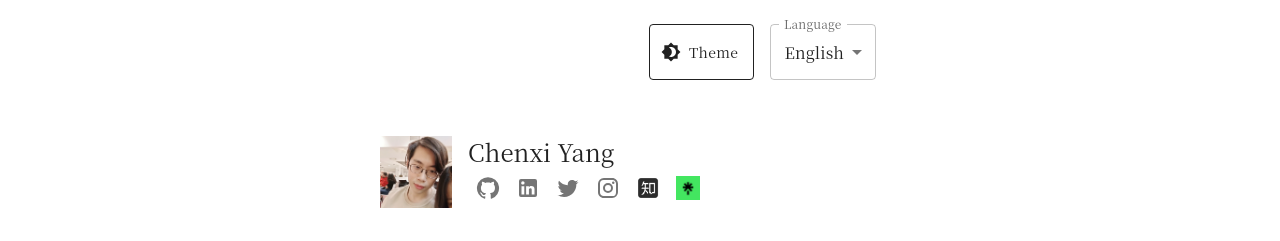
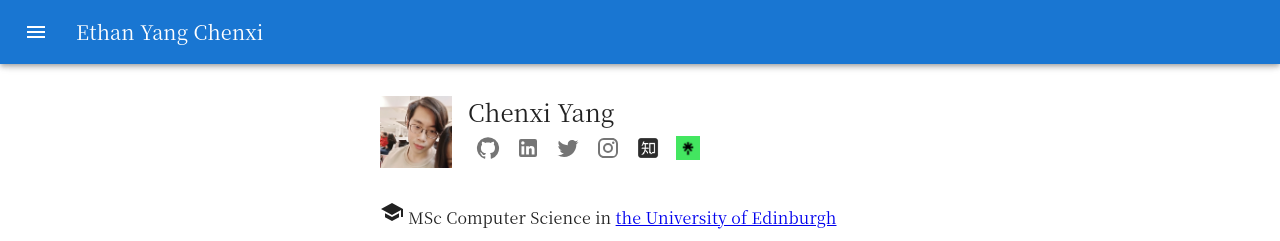
Before and after one commit to pustot/index, a React (Create React App) app: page / in a window 1280 px wide. Shown: the top 241 px of the page. Built offline with nearby package versions, Linux system fonts and the light colour scheme; a web font is replaced by a local one.

Commit message:
update navi, add about the domain name

```diff
--- a/package.json
+++ b/package.json
@@ -1,7 +1,7 @@
 {
   "name": "ethanyangcx",
-  "version": "1.0.0",
-  "description": "Ethan Yang Chenxi",
+  "version": "1.1.0",
+  "description": "Ethan Yang Chenxi Home Page",
   "keywords": [
     "react",
     "starter"
--- a/src/App.js
+++ b/src/App.js
@@ -4,8 +4,14 @@ import "./styles.scss";
 import PostCard from "./components/PostCard";
 import {
   Button, Container, CssBaseline, FormControl,
-  Grid, Icon, IconButton, InputLabel, MenuItem, Select, Stack, Typography
+  Grid, Icon, IconButton, InputLabel, MenuItem, Select, Stack, Typography,
+  Box, Drawer, List, Divider, ListItem, ListItemButton, ListItemIcon, ListItemText,
+  AppBar, Toolbar
 } from '@mui/material';
+
+import InboxIcon from '@mui/icons-material/MoveToInbox';
+import MailIcon from '@mui/icons-material/Mail';
+import MenuIcon from '@mui/icons-material/Menu';
 
 import hanpoly from './assets/hanpoly.png'
 import qieyunAutoderiver from './assets/qieyun-autoderiver.png'
@@ -21,10 +27,13 @@ import Brightness7Icon from '@mui/icons-material/Brightness7';
 import SchoolIcon from '@mui/icons-material/School';
 import GitHubIcon from '@mui/icons-material/GitHub';
 import InstagramIcon from '@mui/icons-material/Instagram';
+import LanguageIcon from '@mui/icons-material/Language';
 import LinkedInIcon from '@mui/icons-material/LinkedIn';
 import TwitterIcon from '@mui/icons-material/Twitter';
 import FavoriteIcon from '@mui/icons-material/Favorite';
 import TravelExploreIcon from '@mui/icons-material/TravelExplore';
+import HomeIcon from '@mui/icons-material/Home';
+import InfoIcon from '@mui/icons-material/Info';
 
 import Zhihu4Light from "./assets/zhihu4light.png";
 import Zhihu4Dark from "./assets/zhihu4dark.png";
@@ -38,8 +47,11 @@ function App() {
   const colorMode = React.useContext(ColorModeContext);
 
   const [lang, setLang] = React.useState('en');
+  const [isDrawerOpen, setIsDrawerOpen] = React.useState(false);
+  const [pageName, setPageName] = React.useState('home');
 
   const handleLangChange = (event) => {
+    console.log(event.target);
     setLang(event.target.value);
   };
 
@@ -49,30 +61,70 @@ function App() {
 
   const domain = "http://yangcxyo.com/";
 
+  const toggleDrawer = (open) => (event) => {
+    if (event.type === 'keydown' && (event.key === 'Tab' || event.key === 'Shift')) {
+      return;
+    }
 
-  return (
-    <div>
+    setIsDrawerOpen(open);
+  }
 
+  const handlePageHome = (event) => {
+    setPageName('home');
+  }
 
-      <Container maxWidth="sm">
-      <Stack spacing={4} px={2} pb={4}>
-        <Stack direction="row" spacing={2} justifyContent="flex-end" sx={{p: 3}}>
-          <Button variant="outlined"
-                onClick={colorMode.toggleColorMode}
-                color="inherit"
-                sx={{textTransform: "none"}}
-                startIcon={theme.palette.mode === 'dark' ? <Brightness7Icon /> : <Brightness4Icon />}>
+  const handlePageAbout = (event) => {
+    setPageName('about');
+  }
+
+  const IndexDrawer = () => (
+    <Box
+      sx={{ width: 250 }}
+      role="presentation"
+      onClick={toggleDrawer(false)}
+      onKeyDown={toggleDrawer(false)}
+    >
+      <List>
+
+          <ListItem key="home" disablePadding>
+            <ListItemButton value={"home"} onClick={handlePageHome}>
+              <ListItemIcon>
+                <HomeIcon />
+              </ListItemIcon>
+              Home
+            </ListItemButton>
+          </ListItem>
+
+          <ListItem key="about" disablePadding>
+            <ListItemButton  value={"about"} onClick={handlePageAbout}>
+              <ListItemIcon>
+                <InfoIcon />
+              </ListItemIcon>
+              About
+            </ListItemButton>
+          </ListItem>
+
+      </List>
+
+      <Divider />
+
+      <List>
+
+        <ListItem key="theme" disablePadding>
+          <ListItemButton
+                onClick={colorMode.toggleColorMode}>
+                  <ListItemIcon>
+                      {theme.palette.mode === 'dark' ? <Brightness7Icon /> : <Brightness4Icon />}
+                  </ListItemIcon>
                 {getLocaleText(
-              {"en": "Theme", "zh-tra": "主題", "zh-sim": "主题", "tto-bro": "Tvo2D8ae", "tto": "VvaH"},
+                  {"en": "Colour Theme", "zh-tra": "主題", "zh-sim": "主题", "tto-bro": "Tvo2D8ae", "tto": "VvaH"},
                   lang
                   )}
-          </Button>
+          </ListItemButton>
+        </ListItem>
 
-          <FormControl >
-            <InputLabel id="demo-simple-select-label">{getLocaleText(
-              {"en": "Language", "zh-tra": "語言", "zh-sim": "语言", "tto-bro": "Zei2ZeiH", "tto": "SRHM"},
-              lang
-              )}</InputLabel>
+        <ListItem key="page-language">
+          <ListItemIcon> <LanguageIcon/> </ListItemIcon>
           <Select
             labelId="demo-simple-select-label"
             id="demo-simple-select"
@@ -86,9 +138,58 @@ function App() {
             <MenuItem value={"tto-bro"}>b8Q7Z2D.</MenuItem>
             <MenuItem value={"tto"}>mim</MenuItem>
           </Select>
-          </FormControl>
+        </ListItem>
 
-        </Stack>
+      </List>
+    </Box>
+  );
+
+
+  return (
+    <div>
+
+          <AppBar position="fixed" color="primary">
+            <Toolbar>
+              <IconButton
+                size="large"
+                edge="start"
+                color="inherit"
+                aria-label="menu"
+                sx={{ mr: 2 }}
+                onClick={toggleDrawer(true)}
+              >
+                <MenuIcon />
+              </IconButton>
+              <Typography variant="h6" component="div" sx={{ flexGrow: 1 }}>
+                Ethan Yang Chenxi
+              </Typography>
+            </Toolbar>
+          </AppBar>
+
+      <br/>
+
+      <Drawer
+          anchor="left"
+          open={isDrawerOpen}
+          onClose={toggleDrawer(false)}
+        >
+          {IndexDrawer()}
+        </Drawer>
+
+      <Container maxWidth="sm">
+
+        <br/>
+        <br/>
+        <br/>
+
+        {pageName=='home'?(
+      <Stack spacing={4} px={2} pb={4}>
+
+
+
+
+
+
 
           <Stack direction="row"  spacing={2}>
 
@@ -310,7 +411,41 @@ function App() {
           toLink={domain + "qieyun-autoderiver"}
         />
 
+
       </Stack>
+      ):(
+        <Stack spacing={4} px={2} pb={4}>
+          Yang Chenxi Yo! <br/><br/>
+
+          Hello, my name is Chenxi Yang (楊晨曦) and here is my protfolio.
+          By the way, my English name is Ethan if you prefer the English name.
+          I chose the English name mostly because E-Than-Yang sounds like Xi-Chen-Yang and Hei-San-Yeung,
+          which are Mandarin and Cantonese pronunciations of my Chinese name reversed.
+          <br/><br/>
+
+          The domain name "yangcxyo" consists of my surname Yang (楊), the abbreviation of my given name Chen-xi
+          (Chen (晨) and Xi (曦) are two characters), and "yo".
+          It is chosen firstly because the names "yang", "yangcx", "cxyang",
+          "chenxiyang", "yangchenxi", "ethanyang" are all taken, and I had to add some thing to my most preferred
+          domain names.
+          The additional "yo" can be first understood as cool greetings to all of you coming to my website.
+          It means "I" in Spanish.
+          It is also related to my surname, 楊. In Japanese, 楊 is pronounced exactly as Yō (よう), and since Japanese
+          is my third language and I enjoyed the time when I did my minor degree in Japanese and called Yō-sensei
+          (not in the strict meaning), it is worthwhile add this part in memory. Besides, 楊 is pronounced in many
+          languages and dialects in different but interrelated ways, for what Yang and Yo are very representative:
+          most of them have a semivowel or an approximant consonant at beginning, with a main vowel somewhat open and back,
+          and a nasal element that could be implemented with a back nasal consonant in the end, or nasalization
+          of the main vowel, or just lost in history. Examples are /iaŋ/ in Putonghua (杨, yáng) and many other Northern variants of
+          Mandarin Chinese, /jaŋ/ (양) in Korean,
+          /jɨɐŋ/ (reconstructed) in Guangyun (廣韻, Middle Chinese), /iã/ in some Southwestern Mandarin, /ɦiã/ in Shanghai Wu Chinese,
+          /ɦi/ in Wenzhou Wu Chinese, /jœŋ/ in Canton and Hong Kong Cantonese, /iũ/, /tsʰiũ/ or /iɔŋ/ in many variants of Hokkien,
+          /iẽ/ or /iaŋ/ in Teochew, /ioŋ/ in Meizhou Hakka, /ʝa/ in Hmong, /jaɴ/ (ရန်) in Burmese,
+          /joː/ (よう) (historically /jau/ (やう)) in Japanese, /zɨəŋ/ (Dương) in Vietnam, etc. Yang and Yo reflect
+          the most important similarities of most of the variants, especially their romanizations, and yo is one of the
+          shortest ones that is easy to use in my domain name, so it is selected.
+        </Stack>
+      )}
       </Container>
     </div>
   );
```
Lines whose indentation alone changed are shown as unchanged.
